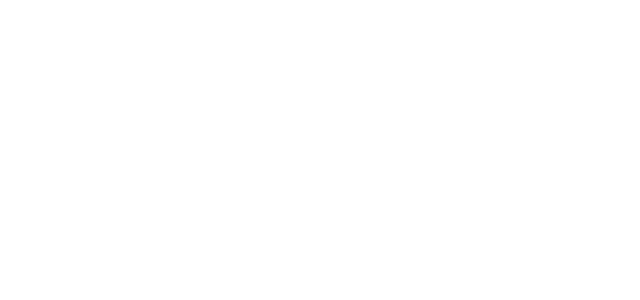
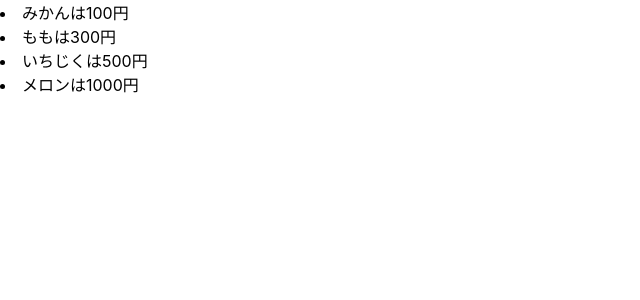
Before and after one commit to su-kun1899/hello-nuxtjs, a Nuxt app: page /fruits in a window 1280 px wide. Before the commit this address had no page. Shown: the top 300 px of the page, without its empty margins (0-640 px from the left). Built offline with nearby package versions, Linux system fonts and the light colour scheme.

Commit message:
ループでの表示

```diff
--- /dev/null
+++ b/components/fruits.vue
@@ -0,0 +1,22 @@
+<template>
+  <div>
+    <li v-for="fruit in fruits" :key="fruit.name">
+      {{fruit.name}}は{{fruit.price}}円
+    </li>
+  </div>
+</template>
+
+<script>
+export default {
+  data: function() {
+    return {
+      fruits: [
+        { name: 'みかん', price: 100 },
+        { name: 'もも', price: 300 },
+        { name: 'いちじく', price: 500 },
+        { name: 'メロン', price: 1000 }
+      ]
+    }
+  }
+}
+</script>
--- /dev/null
+++ b/pages/fruits.vue
@@ -0,0 +1,10 @@
+<template>
+  <fruits/>
+</template>
+
+<script>
+import fruits from '~/components/fruits'
+export default {
+  components: { fruits }
+}
+</script>
```
